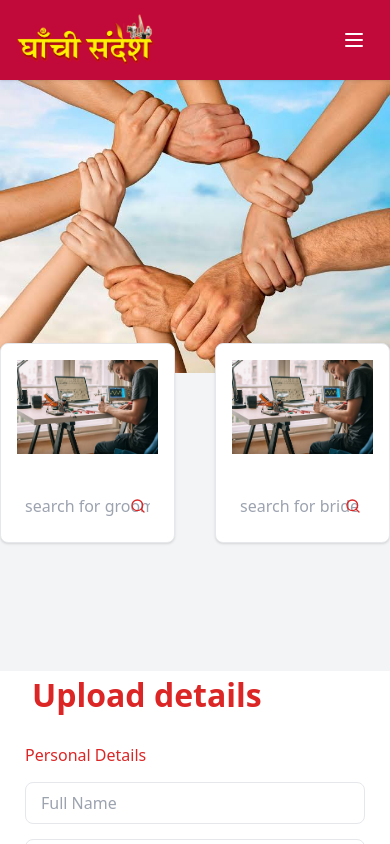
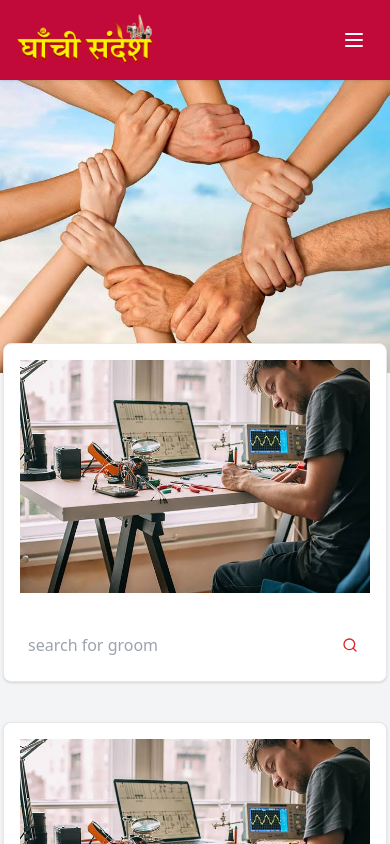
Before and after one commit to carnageitself/Ghanchi-Sandesh, a Next.js app: page /marriage in a window 390 px wide. Shown: the top 844 px of the page. Built offline with nearby package versions, Linux system fonts and the light colour scheme.

Commit message:
fixes marriage and newsfeed

```diff
--- a/app/components/MarriageSearch.tsx
+++ b/app/components/MarriageSearch.tsx
@@ -2,12 +2,12 @@ import React from "react";
 import Image from "next/image";
 import { FiSearch } from "react-icons/fi";
 import Img from "@/public/engineer.jpeg";
-
+import "../marriage/style.css"
 const MarriageSearch = () => {
   return (
     <>
-      <div className="flex flex- gap-10">
-        <div className="max-w-sm bg-white border border-gray-200 rounded-lg shadow ">
+      <div className="flex flex- gap-10 marriage__search__sm">
+        <div className="max-w-sm bg-white border border-gray-200 rounded-lg shadow">
           <a href="#">
             <Image
               src={Img}
--- a/app/components/NewsFeed.tsx
+++ b/app/components/NewsFeed.tsx
@@ -23,8 +23,8 @@ const NewsFeed: React.FC = () => {
 
   return (
     <>
-      <div className="newsfeed bg-gray-100 w-full h-80 flex justify-between  mb-20 ">
-        <div className="left flex flex-col sm:flex-shrink-0 mx-10 flex-1">
+      {/* <div className="newsfeed bg-gray-100 w-full h-80 flex justify-between  mb-20 "> */}
+      {/* <div className="left flex flex-col sm:flex-shrink-0 mx-10 flex-1">
           <h1 className="text-[#B80433] lg:text-5xl md:text-5xl font-bold sm:text-3xl">
             {title}
           </h1>
@@ -81,8 +81,45 @@ const NewsFeed: React.FC = () => {
               </div>
             )}
           </div>
+        </div> */}
+
+      <div className="pt-6 pb-12">
+        <div className="">
+
+
+          <div className="container w-100 lg:w-4/5 mx-auto flex flex-col">
+
+            <div v-for="card in cards" className="flex flex-col md:flex-row overflow-hidden
+                                        bg-white rounded-lg shadow-xl  mt-4 w-100 mx-2">
+
+
+
+              <div className="w-full py-4 px-6 text-gray-800 flex flex-col justify-between">
+                <h1 className="font-semibold text-lg leading-tight truncate lg:text-5xl md:text-5xl">{title}</h1>
+                <p className="mt-2 text-lg">
+                  {description}
+                </p>
+                <div className="text-sm text-gray-700 uppercase flex items-center justify-between tracking-wide font-semibold mt-2">
+                  <span className="flex text-[#EC5D82] text-md"> < MdOutlineLocationOn size={20} /> {location} </span>
+                  <span className="flex text-[#EC5D82]" ><BsShare size={20} /> <span className="text-md ml-1">Share </span></span>
+                </div>
+              </div>
+              <div className="h-auto w-auto md:w-1/2">
+                <Image className="inset-0 h-full w-full object-cover object-center" src={Img} alt="News_feed_img" />
+
+              </div>
+              <div>
+                < PiDotsThreeOutlineVertical size="20" />
+              </div>
+            </div>
+
+            {/* <!--/ card--> */}
+          </div>
+          {/* <!--/ flex--> */}
         </div>
       </div>
+
+      {/* </div> */}
     </>
   );
 };
--- /dev/null
+++ b/app/marriage/style.css
@@ -0,0 +1,23 @@
+/* @media only-screen and (max-width:600px) {
+    .marriage__search__sm {
+        display: flex;
+        flex-direction: column;
+        align-items: center;
+    }
+
+} */
+@media screen and (max-width:600px) {
+    .marriage__search__sm {
+        display: flex;
+        flex-direction: column;
+        align-items: center;
+    }
+}
+
+@media screen and (max-width:780px) {
+    .marriage__search__sm {
+        display: flex;
+        flex-direction: column;
+        align-items: center;
+    }
+}
--- a/app/services/page.tsx
+++ b/app/services/page.tsx
@@ -12,7 +12,7 @@ const Services = () => {
             <a href="#" className="inline-block px-4 py-3 text-white bg-[hsl(344,96%,37%)] rounded-full active" aria-current="page">Samaj  bhavan</a>
           </li>
           <li className="mr-2">
-        <a href="#"  className="inline-block px-4 py-3 rounded-full hover:text-gray-900 hover:bg-gray-100 dark:hover:bg-[hsl(344,96%,37%)] dark:hover:text-white">Society Hostel</a>
+            <a href="#" className="inline-block px-4 py-3 rounded-full hover:text-gray-900 hover:bg-gray-100 dark:hover:bg-[hsl(344,96%,37%)] dark:hover:text-white">Society Hostel</a>
           </li>
           <li className="mr-2">
             <a href="#" className="inline-block px-4 py-3 rounded-full hover:text-gray-900 hover:bg-gray-100 dark:hover:bg-[hsl(344,96%,37%)] dark:hover:text-white">Ambulance</a>
```
Lines whose indentation alone changed are shown as unchanged.
